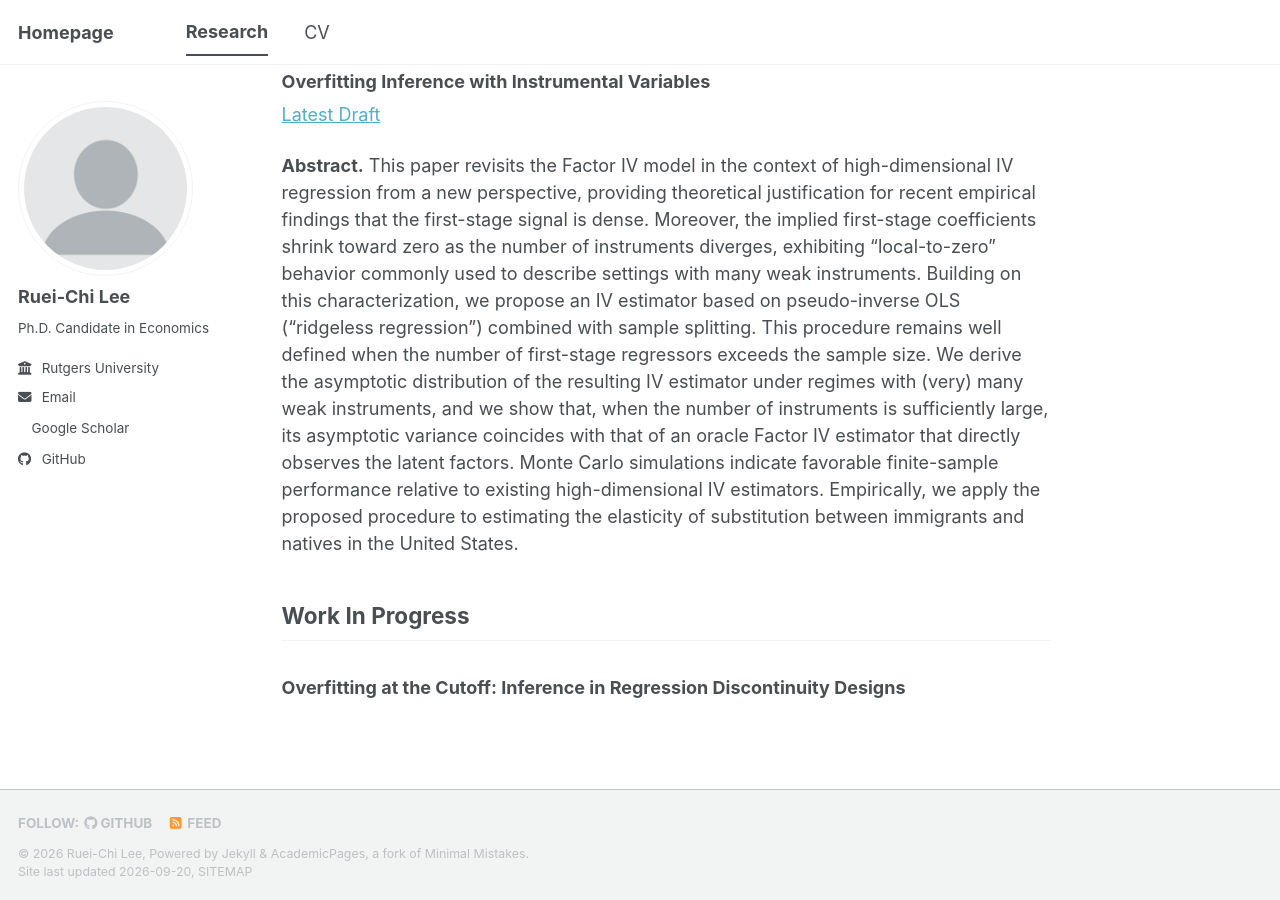
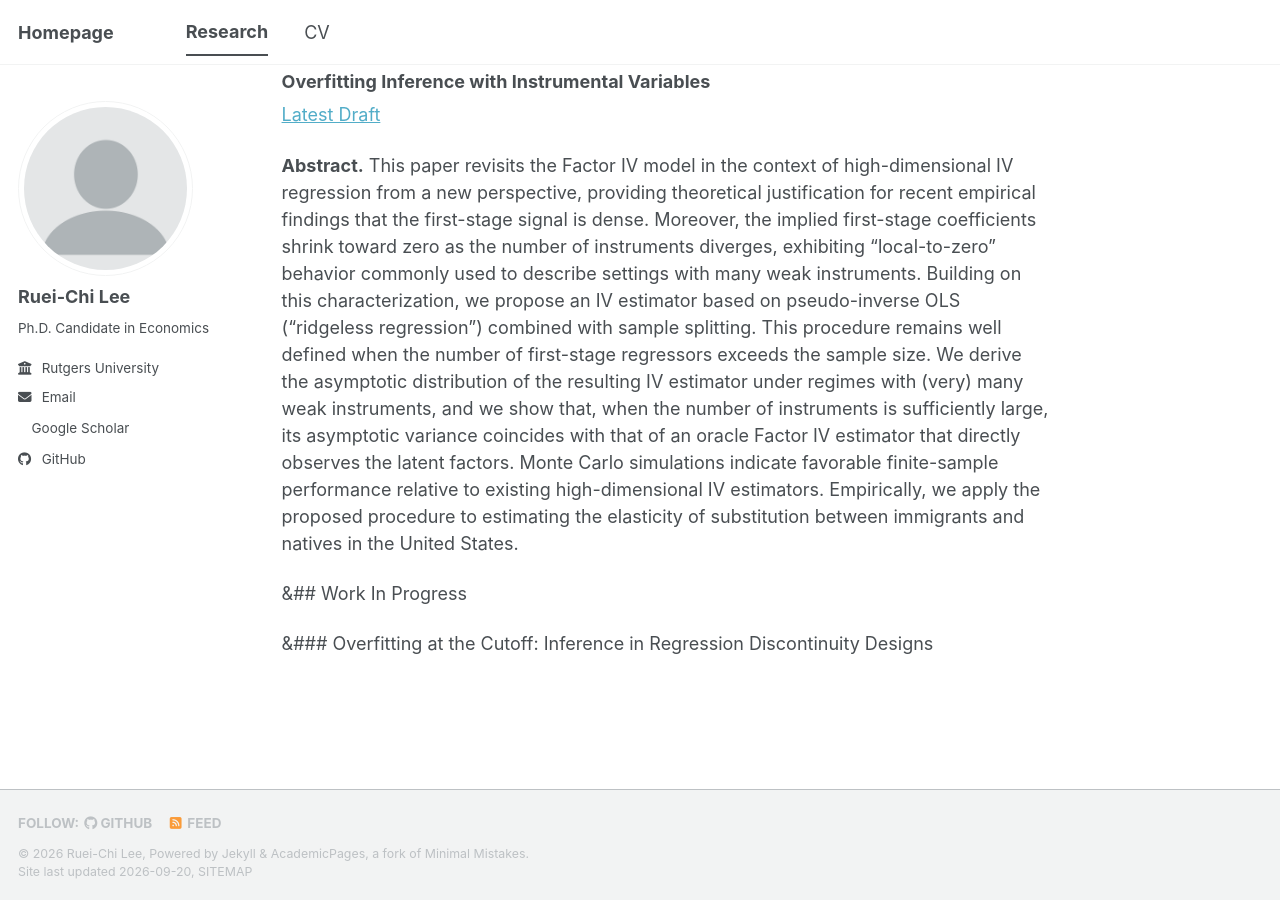
Before and after one commit to rueichilee/rueichilee.github.io, a Jekyll site: the page built from _pages/research.md, in a window 1280 px wide and 900 px high, scrolled down 745 px. Built offline with Jekyll 4.4.1, drawn with Linux system fonts in a browser that asks for light colours; a style sheet for code colours, icons or effects is not loaded.

```diff
--- a/_pages/research.md
+++ b/_pages/research.md
@@ -20,6 +20,6 @@ Accepted in *Econometric Theory*. [arXiv](https://arxiv.org/abs/2609.10617)
 
 **Abstract.** This paper revisits the Factor IV model in the context of high-dimensional IV regression from a new perspective, providing theoretical justification for recent empirical findings that the first-stage signal is dense. Moreover, the implied first-stage coefficients shrink toward zero as the number of instruments diverges, exhibiting “local-to-zero” behavior commonly used to describe settings with many weak instruments. Building on this characterization, we propose an IV estimator based on pseudo-inverse OLS (“ridgeless regression”) combined with sample splitting. This procedure remains well defined when the number of first-stage regressors exceeds the sample size. We derive the asymptotic distribution of the resulting IV estimator under regimes with (very) many weak instruments, and we show that, when the number of instruments is sufficiently large, its asymptotic variance coincides with that of an oracle Factor IV estimator that directly observes the latent factors. Monte Carlo simulations indicate favorable finite-sample performance relative to existing high-dimensional IV estimators. Empirically, we apply the proposed procedure to estimating the elasticity of substitution between immigrants and natives in the United States.
 
-## Work In Progress
+&## Work In Progress
 
-### Overfitting at the Cutoff: Inference in Regression Discontinuity Designs
+&### Overfitting at the Cutoff: Inference in Regression Discontinuity Designs
```
